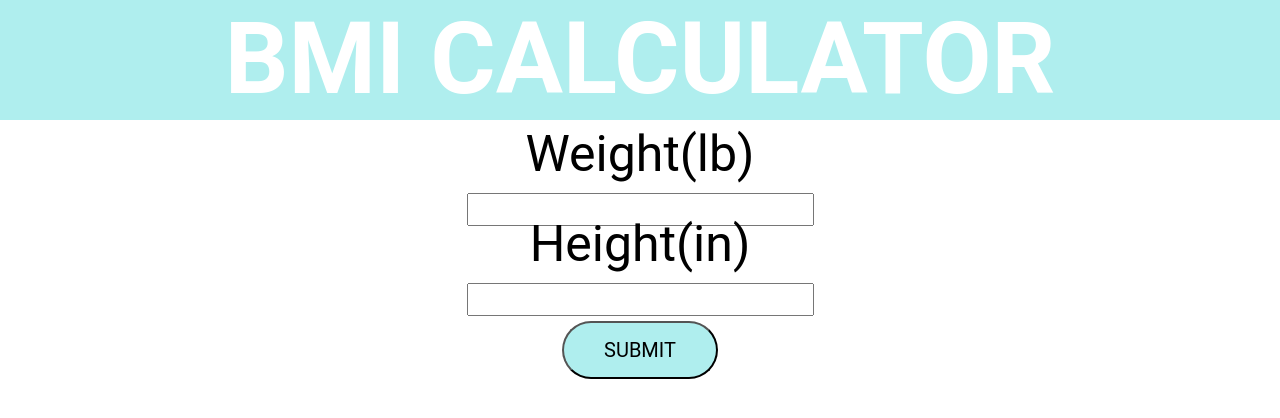
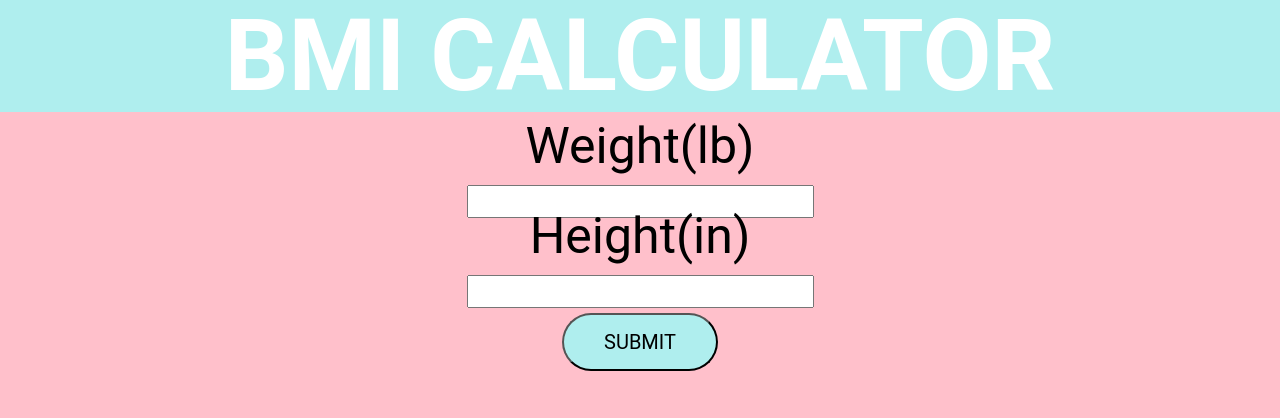
Before and after one commit to Fluffycat9999/APCompSci-Program, a plain HTML site: page index.html in a window 1280 px wide. Drawn offline with Linux system fonts and the light colour scheme.

Commit message:
Day 9 12-6-19(F)
Time to upload to netfliy

```diff
--- a/style.css
+++ b/style.css
@@ -1,5 +1,6 @@
 html{
     font-size: 62.5%;
+    background-color: pink;
 }
 
 *, *::after, *::before{
@@ -25,9 +26,13 @@ html{
     margin: 0 auto;
     background-color: paleturquoise;
     color: white;
-    height: 15vh;
+    height: 14vh;
     font-size: 5rem;
     text-transform: uppercase;
+}
+
+.header:hover{
+    transform: translateY(-.3rem);
 }
 
 .user-input{
```
